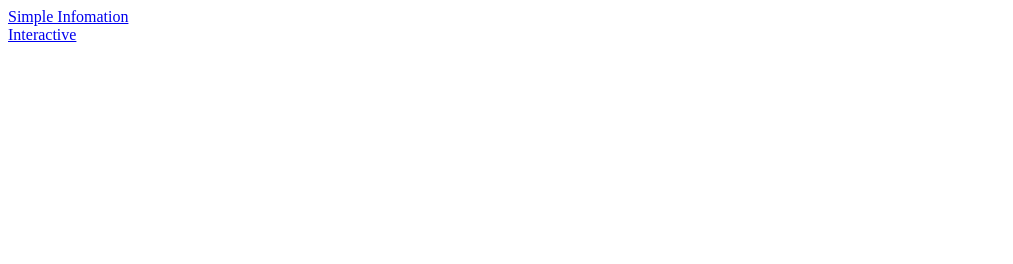
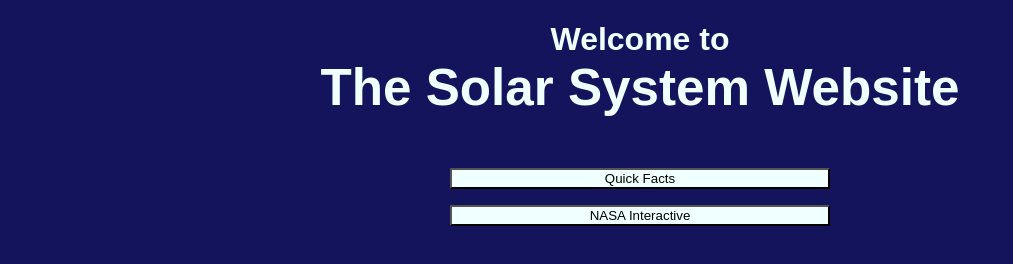
Before and after one commit to jumpingtj/planets, a plain HTML site: page index.html in a window 1280 px wide. Shown: the whole page, without its empty margins (0-1013 px from the left). Drawn offline with Linux system fonts and the light colour scheme.

Commit message:
started to cssifiy the index

```diff
--- a/index.css
+++ b/index.css
@@ -1,3 +1,13 @@
 body {
-    color: darkslateblue
+    background-color: rgb(20, 20, 92);
+    color:azure;
+    font-family: Arial, Helvetica, sans-serif;
+    text-align: center;
 }
+#title {
+    font-size: 1.6em;
+}
+button{
+    background-color:azure;
+    width: 30%;
+}
--- a/index.html
+++ b/index.html
@@ -5,8 +5,10 @@
 </head>
 
 <body>
-    <a href="/planets/simple_info.html">Simple Infomation</a><br>
-    <a href="/planets/apps.html">Interactive</a>
+   <h1> Welcome to <br>
+    <div id="title">The Solar System Website</div><br>
+    <button href="/planets/simple_info.html">Quick Facts</button><br>
+    <button href="/planets/apps.html">NASA Interactive</button></h1>
 </body>
 
 </html>
```
